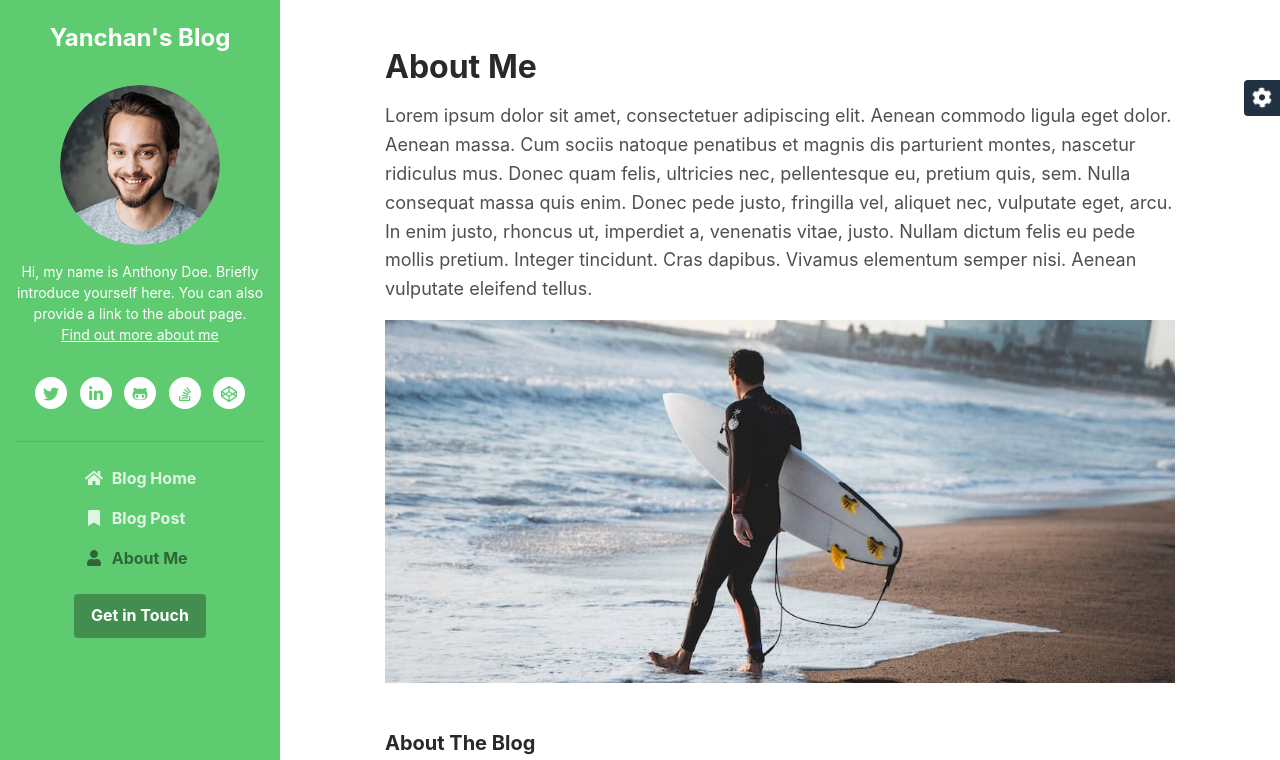
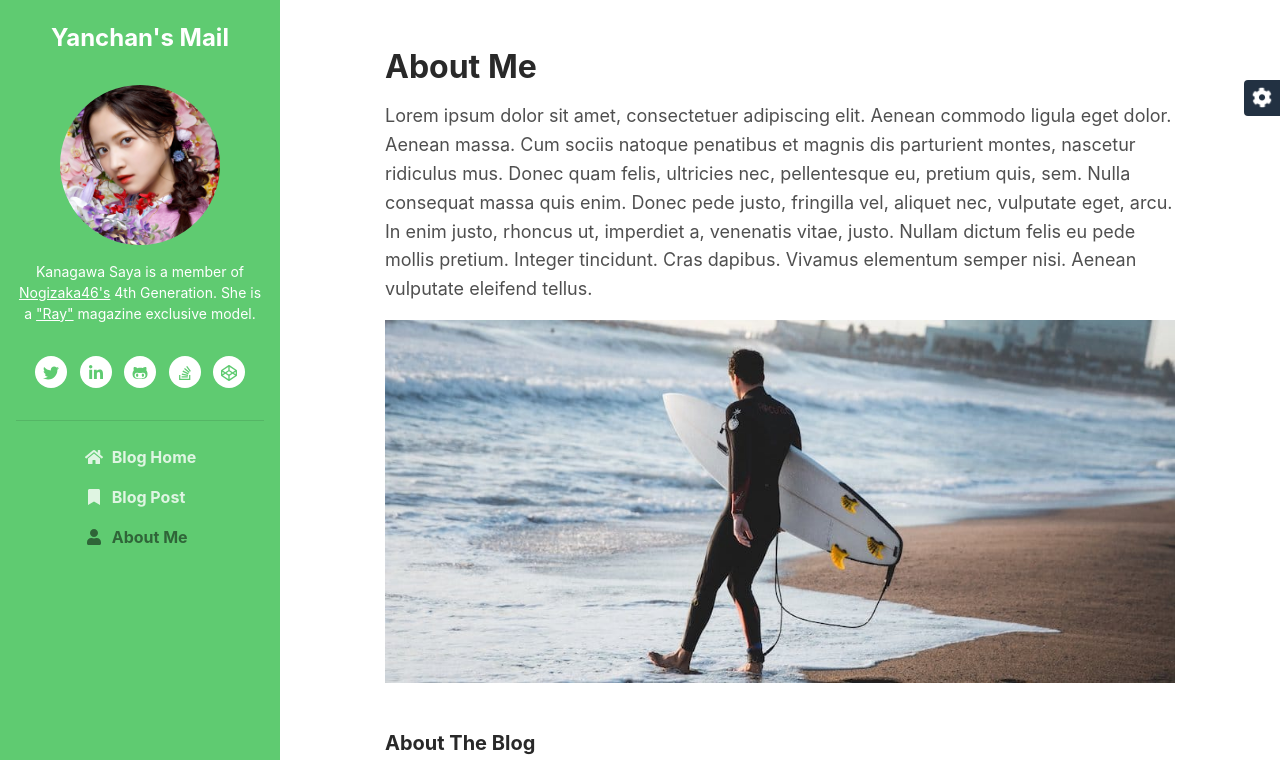
Before and after one commit to yanchan46/yanchan46.github.io, a plain HTML site: page about.html in a window 1280 px wide. Shown: the top 760 px of the page. Drawn offline with Linux system fonts and the light colour scheme.

Commit message:
uodatre data

```diff
--- a/about.html
+++ b/about.html
@@ -2,7 +2,7 @@
 <html lang="en">
 
 <head>
-  <title>Bootstrap 4 Blog Template For Developers</title>
+  <title>Kanagawa Saya</title>
 
   <!-- Meta -->
   <meta charset="utf-8">
@@ -26,7 +26,7 @@
 <body>
 
   <header class="header text-center">
-    <h1 class="blog-name pt-lg-4 mb-0"><a href="index.html">Yanchan's Blog</a></h1>
+    <h1 class="blog-name pt-lg-4 mb-0"><a href="index.html">Yanchan's Mail</a></h1>
 
     <nav class="navbar navbar-expand-lg navbar-dark">
 
@@ -37,10 +37,13 @@
 
       <div id="navigation" class="collapse navbar-collapse flex-column">
         <div class="profile-section pt-3 pt-lg-0">
-          <img class="profile-image mb-3 rounded-circle mx-auto" src="assets/images/profile.png" alt="image">
+          <img class="profile-image mb-3 rounded-circle mx-auto" src="assets/images/profile.jpg" alt="image">
 
-          <div class="bio mb-3">Hi, my name is Anthony Doe. Briefly introduce yourself here. You can also provide a link
-            to the about page.<br><a href="about.html">Find out more about me</a></div>
+          <div class="bio mb-3">
+            <div class="bio mb-3">Kanagawa Saya is a member of <a href="https://www.nogizaka46.com/"
+                target="_blank">Nogizaka46's</a> 4th Generation. She is a <a href="https://ray-web.jp/"
+                target="_blank">"Ray"</a> magazine exclusive model.</div>
+          </div>
           <!--//bio-->
           <ul class="social-list list-inline py-3 mx-auto">
             <li class="list-inline-item"><a href="#"><i class="fab fa-twitter fa-fw"></i></a></li>
@@ -66,12 +69,6 @@
             <a class="nav-link" href="about.html"><i class="fas fa-user fa-fw mr-2"></i>About Me</a>
           </li>
         </ul>
-
-        <div class="my-2 my-md-3">
-
-          <a class="btn btn-primary" href="https://themes.3rdwavemedia.com/" target="_blank">Get in Touch</a>
-
-        </div>
       </div>
     </nav>
   </header>
@@ -136,8 +133,8 @@
     <footer class="footer text-center py-2 theme-bg-dark">
 
       <!--/* This template is released under the Creative Commons Attribution 3.0 License. Please keep the attribution link below when using for your own project. Thank you for your support. :) If you'd like to use the template without the attribution, you can buy the commercial license via our website: themes.3rdwavemedia.com */-->
-      <small class="copyright">Designed with <i class="fas fa-heart" style="color: #fb866a;"></i> by <a
-          href="http://themes.3rdwavemedia.com" target="_blank">Xiaoying Riley</a> for developers</small>
+      <small class="copyright">Support with <i class="fas fa-heart" style="color: #fb866a;"></i> by <a
+          href="https://www.instagram.com/trtaadi_/" target="_blank">trtaadi_</a> for translators</small>
 
     </footer>
 
--- a/assets/scss/theme/styles.scss
+++ b/assets/scss/theme/styles.scss
@@ -1,5 +1,5 @@
 /*!
- * DevBlog - Bootstrap 4 Blog Template For Developers
+ * DevBlog - Kanagawa Saya
  * Version: 1.1
  * Author: Xiaoying Riley
  * Copyright: 3rd Wave Media Ltd.
```
Also changed, not shown: blog-list.html (+10 -11 lines), blog-post.html (+10 -13 lines), index.html (+10 -11 lines), assets/css/theme-1.css, assets/css/theme-2.css, assets/css/theme-3.css, assets/css/theme-4.css, assets/css/theme-5.css, assets/css/theme-6.css, assets/css/theme-7.css, assets/css/theme-8.css, assets/images/profile.jpg (added), assets/images/profile.png (deleted), 4 other files.
